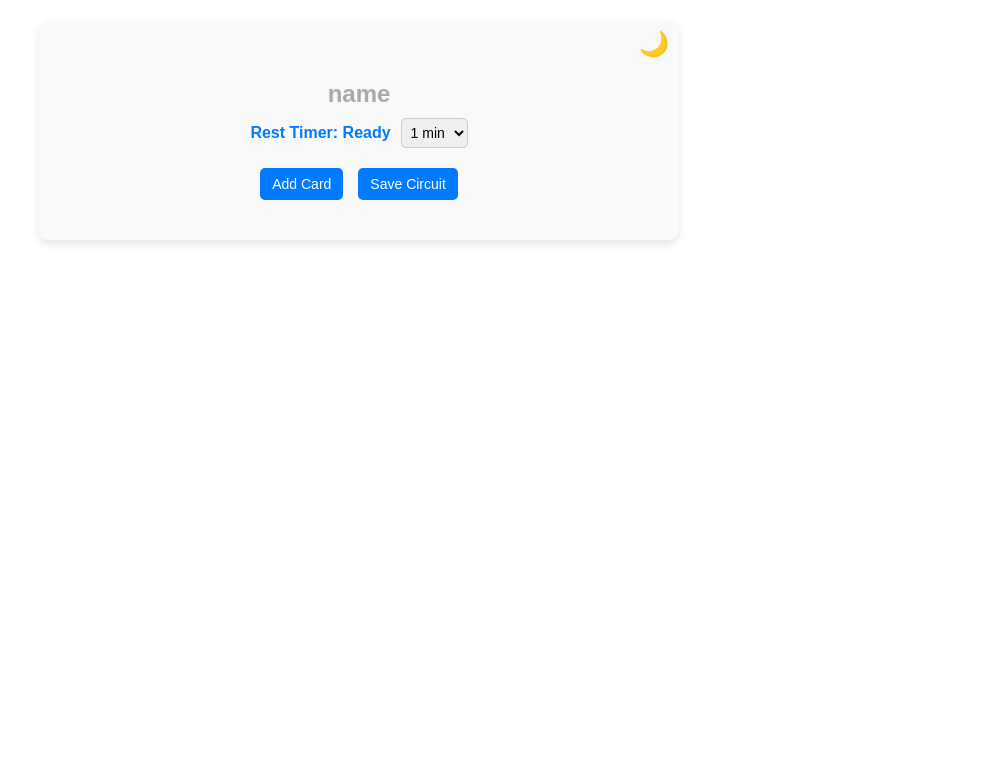
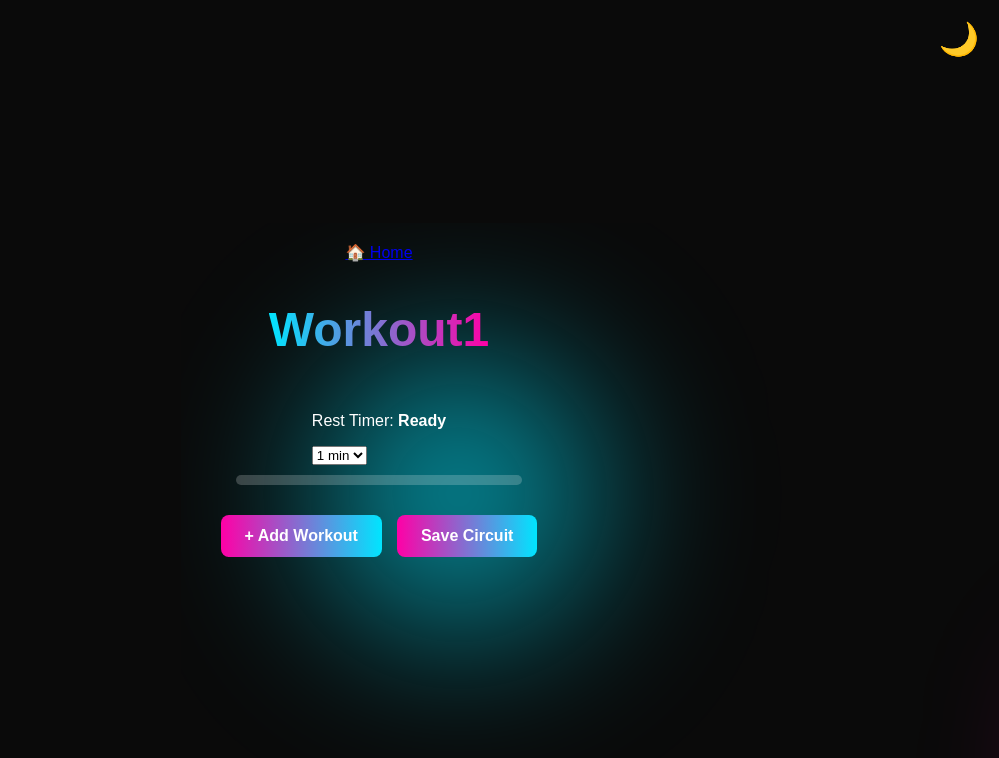
Before and after one commit to jacobball317/RepVault, a React (Create React App) app: page /RepVault/create-circuit in a window 1280 px wide. Shown: the top 758 px of the page, without its empty margins (281-1280 px from the left). Built offline with nearby package versions, Linux system fonts and the light colour scheme.

Commit message:
added lots of styling

```diff
--- a/src/App.css
+++ b/src/App.css
@@ -1,248 +1,143 @@
-/* Center the app and give it a card-like appearance */
-.App {
-  max-width: 600px;
-  margin: 20px auto;
-  text-align: center;
-  padding: 20px;
-  background: #f9f9f9;
-  box-shadow: 0 4px 8px rgba(0, 0, 0, 0.1);
-  border-radius: 10px;
-  font-family: Arial, sans-serif;
-  position: relative; /* To properly position the moon icon */
+/* === Global Styles === */
+body {
+  background-color: #0a0a0a;
+  color: white;
+  font-family: 'Poppins', sans-serif;
+  display: flex;
+  justify-content: center;
+  align-items: center;
+  min-height: 100vh;
+  overflow: hidden;
 }
 
-/* Dark mode toggle */
-.dark-mode-toggle {
-  position: absolute;
-  top: 10px;
-  right: 10px;
-  font-size: 1.5rem;
-  cursor: pointer;
-  color: #aaa; /* Default grey */
-  transition: color 0.3s ease;
+/* === Background Animation === */
+.background-animation {
+  position: fixed;
+  width: 100vw;
+  height: 100vh;
+  z-index: -1;
+  overflow: hidden;
 }
 
-.dark-mode-toggle.active {
-  color: #007bff; /* Blue when active */
+.orb {
+  position: absolute;
+  width: 300px;
+  height: 300px;
+  background: radial-gradient(circle, rgba(0,229,255,0.8), transparent);
+  border-radius: 50%;
+  top: 20%;
+  left: 10%;
+  filter: blur(70px);
+  animation: float 10s infinite ease-in-out;
 }
 
-/* Title section styling */
-h1 {
-  font-size: 2rem; /* Slightly larger for better visibility */
-  margin-bottom: 20px;
-  text-align: center;
+.orb.small {
+  width: 200px;
+  height: 200px;
+  background: radial-gradient(circle, rgba(255,0,166,0.8), transparent);
+  top: 60%;
+  left: 70%;
+  animation-duration: 15s;
 }
 
-/* Editable circuit name styling */
-.circuit-name-input {
-  font-size: 1.5rem;
-  text-align: center;
-  padding: 5px;
-  border: 1px solid #ccc;
-  border-radius: 5px;
-  background-color: #fff;
-  color: #333;
+@keyframes float {
+  0% { transform: translateY(0px) scale(1); }
+  50% { transform: translateY(-40px) scale(1.1); }
+  100% { transform: translateY(0px) scale(1); }
 }
 
-/* Centered content wrapper */
-.centered-content {
-  margin: 0 auto;
-  text-align: center;
-  padding: 20px;
+/* === Home Container === */
+.home-container {
+  width: 100%;
+  display: flex;
+  justify-content: center;
+  align-items: center;
+  height: 100vh;
 }
 
-/* Style for the timer section */
-.timer-section {
-  margin-bottom: 20px;
-  font-size: 1rem;
-  font-weight: bold;
-  color: #007bff;
-  display: flex;
-  justify-content: center; /* Center the timer section */
-  align-items: center;
-  gap: 10px; /* Space between timer elements */
+/* === Glassmorphism Card === */
+.glass-card {
+  background: rgba(255, 255, 255, 0.1);
+  backdrop-filter: blur(15px);
+  padding: 30px;
+  border-radius: 15px;
+  box-shadow: 0 4px 20px rgba(0, 229, 255, 0.3);
+  text-align: center;
+  max-width: 500px;
+  width: 90%;
 }
 
-.timer-section select {
-  padding: 5px;
-  font-size: 14px;
-  border-radius: 5px;
-  border: 1px solid #ccc;
+/* === Neon Title === */
+.neon-title {
+  font-size: 3rem;
+  font-weight: bold;
+  background: linear-gradient(90deg, #00E5FF, #FF00A6);
+  -webkit-background-clip: text;
+  -webkit-text-fill-color: transparent;
 }
 
-.timer-section button {
-  padding: 5px 10px;
-  font-size: 14px;
-  background-color: #28a745;
-  color: white;
-  border: none;
-  border-radius: 5px;
-  cursor: pointer;
-  transition: background-color 0.3s ease;
+/* === Subtitle Text === */
+.subtext {
+  font-size: 1.2rem;
+  color: rgba(255, 255, 255, 0.7);
+  margin-bottom: 20px;
 }
 
-.timer-section button:hover {
-  background-color: #218838;
-}
-
-/* Workout card styling */
-.workout-card {
-  display: flex;
-  flex-direction: column;
-  gap: 15px;
-  margin-bottom: 20px;
-  padding: 15px;
-  border: 1px solid #ddd;
-  border-radius: 10px;
-  background-color: #f9f9f9;
-  box-shadow: 0 2px 4px rgba(0, 0, 0, 0.1);
-}
-
-.dark-mode .workout-card {
-  background-color: #444;
-}
-
-/* Workout item styling */
-.workout-item {
-  display: flex;
-  align-items: center;
-  justify-content: space-between;
-  margin-top: 15px;
-  padding: 10px;
-  border: 1px solid #eee;
-  border-radius: 5px;
-  background: #fff;
-  box-shadow: 0 2px 4px rgba(0, 0, 0, 0.1);
-  gap: 10px; /* Space between inputs and buttons */
-  flex-wrap: wrap;
-}
-
-.workout-item input {
-  width: 80px;
-  padding: 5px;
-  font-size: 14px;
-  border: 1px solid #ccc;
-  border-radius: 5px;
-}
-
-.workout-item .input-label-group {
-  display: flex;
-  align-items: center;
-  gap: 5px;
-}
-
-.workout-item .field-label {
-  font-size: 14px;
-  color: #555;
-}
-
-.workout-item button {
-  background-color: #ccc;
-  color: white;
-  border: none;
-  border-radius: 8px;
-  cursor: pointer;
-  width: 30px;
-  height: 30px;
-  display: flex;
-  align-items: center;
-  justify-content: center;
-}
-
-.workout-item button.active {
-  background-color: #28a745;
-}
-
-.workout-item button:hover {
-  background-color: #007bff;
-}
-
-/* Chart container inside workout cards */
-.chart-container {
-  margin-top: 10px;
-}
-
-/* Buttons at the bottom */
-.bottom-buttons {
+/* === Button Container === */
+.button-container {
   display: flex;
   justify-content: center;
   gap: 15px;
   margin-top: 20px;
 }
 
-button {
-  padding: 8px 12px;
-  font-size: 14px;
-  background-color: #007bff;
+/* === Neon Buttons === */
+.neon-btn {
+  background: linear-gradient(90deg, #FF00A6, #00E5FF);
   color: white;
+  font-weight: bold;
+  text-decoration: none;
   border: none;
-  border-radius: 5px;
+  padding: 12px 24px;
+  border-radius: 8px;
   cursor: pointer;
-  transition: background-color 0.3s ease;
+  transition: 0.3s ease-in-out;
+  font-size: 1rem;
+  text-align: center;
 }
 
-button:hover {
-  background-color: #0056b3;
+.neon-btn:hover {
+  transform: scale(1.05);
+  box-shadow: 0 0 15px #00E5FF, 0 0 25px #FF00A6;
 }
 
-.dark-mode {
-  background-color: #333;
-  color: white;
+/* === Dark Mode Toggle === */
+.dark-mode-toggle {
+  cursor: pointer;
+  font-size: 2rem;
+  position: absolute;
+  top: 20px;
+  right: 20px;
+  transition: all 0.3s ease-in-out;
 }
 
-.dark-mode input {
-  background-color: #555;
-  color: white;
+.dark-mode-toggle:hover {
+  filter: drop-shadow(0 0 5px #00E5FF);
 }
 
-.dark-mode button {
-  background-color: #555;
-  color: white;
-  border: 1px solid #777;
-}
-
-.dark-mode h1 {
-  color: white;
-}
-
-.dark-mode .field-label {
-  color: #ccc;
-}
-
-.field-label {
-  font-size: 14px;
-  color: #555;
-  white-space: nowrap; /* Prevent labels from breaking */
-}
-
-.home-container {
-  text-align: center;
+/* === Mobile Responsive Design === */
+@media (max-width: 768px) {
+  .glass-card {
+    width: 95%;
     padding: 20px;
   }
 
-nav {
-  display: flex;
-  justify-content: center;
-  gap: 15px;
-  margin-bottom: 20px;
+  .button-container {
+    flex-direction: column;
+    gap: 10px;
   }
 
-nav button {
-  padding: 10px 15px;
-  font-size: 16px;
-  background-color: #007bff;
-  color: white;
-  border: none;
-  border-radius: 5px;
-  cursor: pointer;
+  .neon-btn {
+    width: 100%;
   }
-
-nav button:hover {
-  background-color: #0056b3;
 }
-
-.workout-card {
-  max-width: 100%;
-  width: calc(100% - 20px);
-  box-sizing: border-box;
-}
--- a/src/App.js
+++ b/src/App.js
@@ -1,42 +1,49 @@
 import React, { useState } from "react";
-import { Routes, Route, Link } from "react-router-dom";  // ✅ Remove BrowserRouter
+import { Routes, Route, Link } from "react-router-dom";
 import CircuitForm from "./components/CircuitForm";
 import "./App.css";
 
 function App() {
-  const [darkMode, setDarkMode] = useState(false);
+  const [darkMode, setDarkMode] = useState(true);
+  const [savedCircuits, setSavedCircuits] = useState([]);
 
   const toggleDarkMode = () => {
     setDarkMode(!darkMode);
   };
 
+  const loadCircuits = () => {
+    const storedCircuits = JSON.parse(localStorage.getItem("circuits")) || [];
+    setSavedCircuits(storedCircuits);
+    alert("Loaded previous circuits!");
+  };
+
   return (
     <div className={`App ${darkMode ? "dark-mode" : ""}`}>
-      <span
-        className={`dark-mode-toggle ${darkMode ? "active" : ""}`}
-        onClick={toggleDarkMode}
-      >
-        🌙
-      </span>
+      <span className="dark-mode-toggle" onClick={toggleDarkMode}>🌙</span>
+
+      <div className="background-animation">
+        <div className="orb"></div>
+        <div className="orb small"></div>
+      </div>
 
       <Routes>
         <Route
           path="/"
           element={
             <div className="home-container">
-              <h1>Rep Vault</h1>
-              <nav>
-                <button>
-                  <Link to="/create-circuit" style={{ textDecoration: "none", color: "white" }}>
-                    Create Circuit
-                  </Link>
-                </button>
-              </nav>
+              <div className="glass-card">
+                <h1 className="neon-title">Rep Vault</h1>
+                <p className="subtext">Your Personal Workout Tracker</p>
+                <div className="button-container">
+                  <Link to="/create-circuit" className="neon-btn">Create Circuit</Link>
+                  <button className="neon-btn" onClick={loadCircuits}>Load Circuits</button>
+                </div>
+              </div>
             </div>
           }
         />
         <Route path="/create-circuit" element={<CircuitForm darkMode={darkMode} toggleDarkMode={toggleDarkMode} />} />
-        <Route path="*" element={<h2>Page Not Found. <Link to="/">Go Home</Link></h2>} />
+        <Route path="*" element={<h2 className="not-found">Page Not Found. <Link to="/">Go Home</Link></h2>} />
       </Routes>
     </div>
   );
--- /dev/null
+++ b/src/components/CircuitForm.css
@@ -0,0 +1,132 @@
+/* === Global Input Fields === */
+.neon-input {
+background: rgba(255, 255, 255, 0.1); /* Subtle transparency */
+border: 2px solid rgba(255, 255, 255, 0.2);
+color: white;
+font-size: 1rem;
+padding: 10px;
+border-radius: 8px;
+text-align: center;
+outline: none;
+transition: all 0.3s ease-in-out;
+width: 80px;
+box-shadow: 0 0 10px rgba(0, 229, 255, 0.3);
+}
+
+.neon-input:focus {
+border-color: #00E5FF;
+box-shadow: 0 0 12px #00E5FF, 0 0 24px #FF00A6;
+}
+
+/* === Workout & Set Containers === */
+.workout-container {
+display: flex;
+flex-direction: column;
+align-items: center;
+width: 100%;
+padding: 20px;
+}
+
+.workout-card {
+background: rgba(255, 255, 255, 0.08);
+backdrop-filter: blur(10px);
+border-radius: 12px;
+padding: 20px;
+margin-bottom: 20px;
+width: 90%;
+max-width: 500px;
+text-align: center;
+box-shadow: 0 4px 20px rgba(0, 229, 255, 0.2);
+}
+
+/* === Set Input Row === */
+.set-item {
+display: flex;
+align-items: center;
+justify-content: space-evenly;
+margin: 10px 0;
+}
+
+/* === Button Styling === */
+.neon-btn {
+background: linear-gradient(90deg, #FF00A6, #00E5FF);
+color: white;
+font-weight: bold;
+padding: 12px 24px;
+border-radius: 8px;
+cursor: pointer;
+text-align: center;
+transition: 0.3s;
+border: none;
+font-size: 1rem;
+}
+
+.neon-btn:hover {
+transform: scale(1.05);
+box-shadow: 0 0 10px #00E5FF, 0 0 20px #FF00A6;
+}
+
+/* === Progress Bar for Timer === */
+.progress-container {
+width: 80%;
+height: 10px;
+background: rgba(255, 255, 255, 0.2);
+border-radius: 5px;
+margin: 10px 0;
+overflow: hidden;
+}
+
+.progress-bar {
+height: 100%;
+background: linear-gradient(90deg, #FF00A6, #00E5FF);
+transition: width 1s linear;
+}
+
+/* === Input Labels & Formatting === */
+.set-header {
+display: flex;
+justify-content: space-evenly;
+font-weight: bold;
+margin-bottom: 5px;
+color: rgba(255, 255, 255, 0.8);
+}
+
+.set-item {
+display: flex;
+align-items: center;
+justify-content: space-evenly;
+margin: 10px 0;
+}
+
+.set-number {
+font-weight: bold;
+color: rgba(255, 255, 255, 0.8);
+}
+
+/* === Checkmark Animation === */
+.checkmark-btn {
+background: rgba(255, 255, 255, 0.1);
+border: 2px solid rgba(255, 255, 255, 0.2);
+color: white;
+font-size: 1.2rem;
+padding: 8px;
+border-radius: 50%;
+cursor: pointer;
+transition: all 0.3s ease-in-out;
+}
+
+.checkmark-btn.completed {
+background: #00FF00;
+box-shadow: 0 0 10px #00FF00;
+color: black;
+}
+
+/* === Timer Progress Bar === */
+.progress-container {
+width: 80%;
+height: 10px;
+background: rgba(255, 255, 255, 0.2);
+border-radius: 5px;
+margin: 10px 0;
+overflow: hidden;
+}
--- a/src/components/CircuitForm.js
+++ b/src/components/CircuitForm.js
@@ -1,44 +1,55 @@
 import React, { useState, useEffect } from "react";
+import { Link } from "react-router-dom";
+import "./CircuitForm.css";
 
 function CircuitForm({ addCircuit, darkMode, toggleDarkMode }) {
-  const [circuitName, setCircuitName] = useState(""); // Circuit name
-  const [cards, setCards] = useState([]); // Cards containing workouts
-  const [isEditingName, setIsEditingName] = useState(false); // Editing circuit name state
-  const [restTime, setRestTime] = useState(1); // Rest time in minutes
-  const [timer, setTimer] = useState(null); // Timer for rest countdown
+  const [circuitName, setCircuitName] = useState("Workout1");
+  const [workouts, setWorkouts] = useState([]);
+  const [isEditingName, setIsEditingName] = useState(false);
+  const [restTime, setRestTime] = useState(1);
+  const [timer, setTimer] = useState(null);
 
-  // Add a new card with an initial workout
-  const addCard = () => {
-    setCards([...cards, [{ name: "New Workout", reps: 10, weight: 50, done: false }]]);
+  // Add a new workout with an initial set
+  const addWorkout = () => {
+    setWorkouts([
+      ...workouts,
+      { name: "New Workout", sets: [{ reps: 10, weight: 50, done: false }] },
+    ]);
   };
 
-  // Add a new workout to an existing card
-  const addWorkoutToCard = (cardIndex) => {
-    const updatedCards = [...cards];
-    updatedCards[cardIndex].push({ name: "New Workout", reps: 10, weight: 50, done: false });
-    setCards(updatedCards);
+  // Add a new set to an existing workout
+  const addSetToWorkout = (workoutIndex) => {
+    const updatedWorkouts = [...workouts];
+    updatedWorkouts[workoutIndex].sets.push({
+      reps: 10,
+      weight: 50,
+      done: false,
+    });
+    setWorkouts(updatedWorkouts);
   };
 
-  // Update a specific workout in a specific card
-  const updateWorkout = (cardIndex, workoutIndex, field, value) => {
-    const updatedCards = [...cards];
-    updatedCards[cardIndex][workoutIndex][field] = value;
-    setCards(updatedCards);
+  // Update a specific set in a workout
+  const updateSet = (workoutIndex, setIndex, field, value) => {
+    const updatedWorkouts = [...workouts];
+    updatedWorkouts[workoutIndex].sets[setIndex][field] = value;
+    setWorkouts(updatedWorkouts);
   };
 
-  // Toggle workout completion without adding a duplicate
-  const toggleWorkoutDone = (cardIndex, workoutIndex) => {
-    const updatedCards = [...cards];
-    updatedCards[cardIndex][workoutIndex].done = !updatedCards[cardIndex][workoutIndex].done;
-    setCards(updatedCards);
-    if (updatedCards[cardIndex][workoutIndex].done) {
+  // Toggle set completion with animation
+  const toggleSetDone = (workoutIndex, setIndex) => {
+    const updatedWorkouts = [...workouts];
+    const set = updatedWorkouts[workoutIndex].sets[setIndex];
+    set.done = !set.done;
+    setWorkouts(updatedWorkouts);
+
+    if (set.done) {
       startRestTimer();
     }
   };
 
   // Start the rest timer
   const startRestTimer = () => {
-    setTimer(restTime * 60); // Convert minutes to seconds
+    setTimer(restTime * 60);
   };
 
   // Countdown effect for the rest timer
@@ -49,22 +60,14 @@ function CircuitForm({ addCircuit, darkMode, toggleDarkMode }) {
       setTimer((prevTimer) => (prevTimer > 0 ? prevTimer - 1 : 0));
     }, 1000);
 
-    return () => clearInterval(interval); // Cleanup on unmount
+    return () => clearInterval(interval);
   }, [timer]);
 
-  // Save the circuit name automatically when editing ends
-  const handleNameBlur = () => {
-    if (circuitName.trim() === "") {
-      setCircuitName("name"); // Default back to "name" only on blur if input is empty
-    }
-    setIsEditingName(false);
-  };
-
-  // Save the circuit when the user finishes adding workouts
+  // Save the workout circuit
   const saveCircuit = () => {
-    addCircuit({ name: circuitName || "name", cards, restTime });
-    setCircuitName("");
-    setCards([]);
+    addCircuit({ name: circuitName, workouts, restTime });
+    setCircuitName("Workout1");
+    setWorkouts([]);
   };
 
   // Format time for display (MM:SS)
@@ -75,42 +78,37 @@ function CircuitForm({ addCircuit, darkMode, toggleDarkMode }) {
   };
 
   return (
-    <div className="centered-content">
-      {/* Dark Mode Toggle */}
-      <span
-        className={`dark-mode-toggle ${darkMode ? "active" : ""}`}
-        onClick={toggleDarkMode}
-      >
+    <div className="workout-container">
+      <span className="dark-mode-toggle" onClick={toggleDarkMode}>
         🌙
       </span>
 
-      {/* Editable Circuit Name */}
-      <h2
-        onClick={() => setIsEditingName(true)}
-        style={{
-          cursor: "pointer",
-          marginBottom: "10px",
-          color: circuitName ? (darkMode ? "white" : "#333") : "#aaa",
-        }}
-      >
+      <Link to="/" className="home-btn">
+        🏠 Home
+      </Link>
+
+      <h2 className="neon-title" onClick={() => setIsEditingName(true)}>
         {isEditingName ? (
           <input
             type="text"
             value={circuitName}
             onChange={(e) => setCircuitName(e.target.value)}
-            onBlur={handleNameBlur}
+            onBlur={() => setIsEditingName(false)}
             autoFocus
-            className="circuit-name-input"
+            className="neon-input"
           />
         ) : (
-          circuitName || "name"
+          circuitName
         )}
       </h2>
 
-      {/* Rest Timer */}
+      {/* Rest Timer UI */}
       <div className="timer-section">
-        Rest Timer: {timer !== null && timer > 0 ? formatTime(timer) : "Ready"}
+        <p className="rest-timer-text">
+          Rest Timer: <strong>{timer !== null && timer > 0 ? formatTime(timer) : "Ready"}</strong>
+        </p>
         <select
+          className="dropdown"
           value={restTime}
           onChange={(e) => setRestTime(Number(e.target.value))}
         >
@@ -122,93 +120,60 @@ function CircuitForm({ addCircuit, darkMode, toggleDarkMode }) {
         </select>
       </div>
 
-      {/* Workout Cards */}
-      {cards.map((workouts, cardIndex) => (
+      {/* Progress Bar for Rest Timer */}
+      <div className="progress-container">
         <div
-          key={cardIndex}
-          className="workout-card"
-          style={{
-            marginBottom: "20px",
-            padding: "15px",
-            border: "1px solid #ddd",
-            borderRadius: "10px",
-            backgroundColor: darkMode ? "#444" : "#f9f9f9",
-          }}
-        >
-          {workouts.map((workout, index) => (
-            <div key={index} className="workout-item">
+          className="progress-bar"
+          style={{ width: `${(timer / (restTime * 60)) * 100}%` }}
+        ></div>
+      </div>
+
+      {/* Workout Section */}
+      {workouts.map((workout, workoutIndex) => (
+        <div key={workoutIndex} className="workout-card">
+          <h3 className="workout-title">{workout.name}</h3>
+          <div className="set-header">
+            <p>Set</p>
+            <p>Weight (lbs)</p>
+            <p>Reps</p>
+            <p>Done</p>
+          </div>
+          {workout.sets.map((set, setIndex) => (
+            <div key={setIndex} className="set-item">
+              <p className="set-number">{setIndex + 1}</p>
               <input
-                type="text"
-                placeholder="Workout Name"
-                value={workout.name}
-                onChange={(e) =>
-                  updateWorkout(cardIndex, index, "name", e.target.value)
-                }
-                style={{ flex: 2 }}
+                type="number"
+                value={set.weight}
+                onChange={(e) => updateSet(workoutIndex, setIndex, "weight", e.target.value)}
+                className="neon-input"
               />
-              <div className="input-label-group">
-                <input
-                  type="number"
-                  placeholder="Reps"
-                  value={workout.reps}
-                  onChange={(e) =>
-                    updateWorkout(cardIndex, index, "reps", e.target.value)
-                  }
-                />
-                <span className="field-label">Reps</span>
-              </div>
-              <div className="input-label-group">
-                <input
-                  type="number"
-                  placeholder="Weight"
-                  value={workout.weight}
-                  onChange={(e) =>
-                    updateWorkout(cardIndex, index, "weight", e.target.value)
-                  }
-                />
-                <span className="field-label">Lbs</span>
-              </div>
+              <input
+                type="number"
+                value={set.reps}
+                onChange={(e) => updateSet(workoutIndex, setIndex, "reps", e.target.value)}
+                className="neon-input"
+              />
               <button
-                onClick={() => toggleWorkoutDone(cardIndex, index)}
-                style={{
-                  backgroundColor: workout.done ? "#28a745" : "#ccc",
-                  color: "white",
-                  border: "none",
-                  borderRadius: "8px",
-                  cursor: "pointer",
-                  width: "30px",
-                  height: "30px",
-                  display: "flex",
-                  alignItems: "center",
-                  justifyContent: "center",
-                  marginLeft: "10px",
-                }}
+                className={`checkmark-btn ${set.done ? "completed" : ""}`}
+                onClick={() => toggleSetDone(workoutIndex, setIndex)}
               >
                 ✓
               </button>
             </div>
           ))}
-          <button
-            onClick={() => addWorkoutToCard(cardIndex)}
-            style={{
-              marginTop: "10px",
-              backgroundColor: "#007bff",
-              color: "white",
-              border: "none",
-              borderRadius: "8px",
-              padding: "5px 10px",
-              cursor: "pointer",
-            }}
-          >
-            + Add Workout
+          <button className="neon-btn" onClick={() => addSetToWorkout(workoutIndex)}>
+            + Add Set
           </button>
         </div>
       ))}
 
-      {/* Buttons at the Bottom */}
-      <div className="bottom-buttons">
-        <button onClick={addCard}>Add Card</button>
-        <button onClick={saveCircuit}>Save Circuit</button>
+      <div className="button-container">
+        <button className="neon-btn" onClick={addWorkout}>
+          + Add Workout
+        </button>
+        <button className="neon-btn" onClick={saveCircuit}>
+          Save Circuit
+        </button>
       </div>
     </div>
   );
```
Lines whose indentation alone changed are shown as unchanged.
